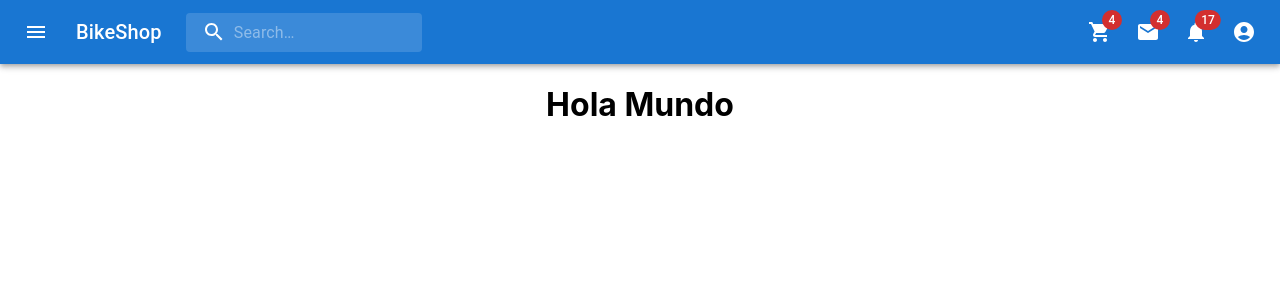
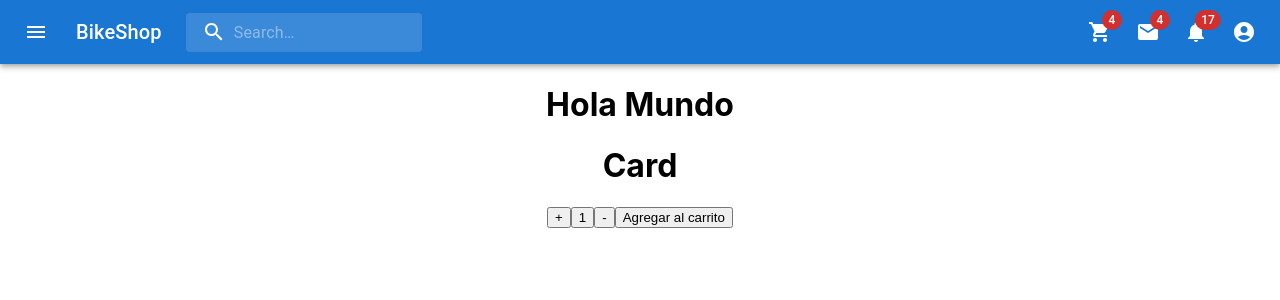
Before and after one commit to LautaroVolcan/ecommerseReact, a React (Create React App) app: page / in a window 1280 px wide. Shown: the top 300 px of the page. Built offline with nearby package versions, Linux system fonts and the light colour scheme.

Commit message:
tpitemcount

```diff
--- a/public/index.html
+++ b/public/index.html
@@ -24,7 +24,7 @@
       work correctly both with client-side routing and a non-root public URL.
       Learn how to configure a non-root public URL by running `npm run build`.
     -->
-    <title>React App</title>
+    <title>SoxOnline</title>
   </head>
   <body>
     <noscript>You need to enable JavaScript to run this app.</noscript>
@@ -40,4 +40,4 @@
       To create a production bundle, use `npm run build` or `yarn build`.
     -->
   </body>
-</html>
+</html >
--- a/src/Components/ItemListContainer/ItemListContainer.js
+++ b/src/Components/ItemListContainer/ItemListContainer.js
@@ -1,13 +1,16 @@
-import itemCount from '../Components/NavBar/itemCount';
+import ItemCount from '../NavBar/ItemCount.js';
 
 
 
 const ItemListContainer = (props) => {
 
+    const onAdd =()=> {
+        alert("Se agregaron" + count + "objetos al carrito")
+    }
     return(
           <div>
         <h1>{props.greetings}</h1>
-        <itemCount/>
+        <ItemCount stock={10} initial={1} onAdd={onAdd} />
         </div>
 
     )
--- a/src/Components/NavBar/itemCount.js
+++ b/src/Components/NavBar/itemCount.js
@@ -1,17 +1,29 @@
-import React from "react";
-import React, {useState} from "react";
+
+import React, { useState } from "react";
 
 
-const itemCount = () => {
 
-const [ count, setcount ] = useState(1);
+const ItemCount = (prop) => {
+
+// destructracion: stock initial y onAdd -- validacion
+const {stock, initial, onAdd } = prop
+
+
+const [ count, setCount ] = useState(initial);
 
   const addProduct = () => {
-setcount(count +1)
+      if(stock>count){
+        setCount(count + 1)
+      }
+
+
 
   }
   const removeProduct = () => {
-    setcount(count - 1)
+      if(count>initial){
+        setCount(count - 1)
+      }
+
   }
 
 
@@ -23,9 +35,9 @@ setcount(count +1)
         <button onClick={addProduct}>+</button>
         <button>{count}</button>
         <button onClick={removeProduct}>-</button>
-        <button className="addCart">Agregar al carrito</button>
+        <button className="addCart" onClick={onAdd}>Agregar al carrito</button>
       </div>
     </div>
   )
 }
-export default itemCount;
+export default ItemCount;
```
